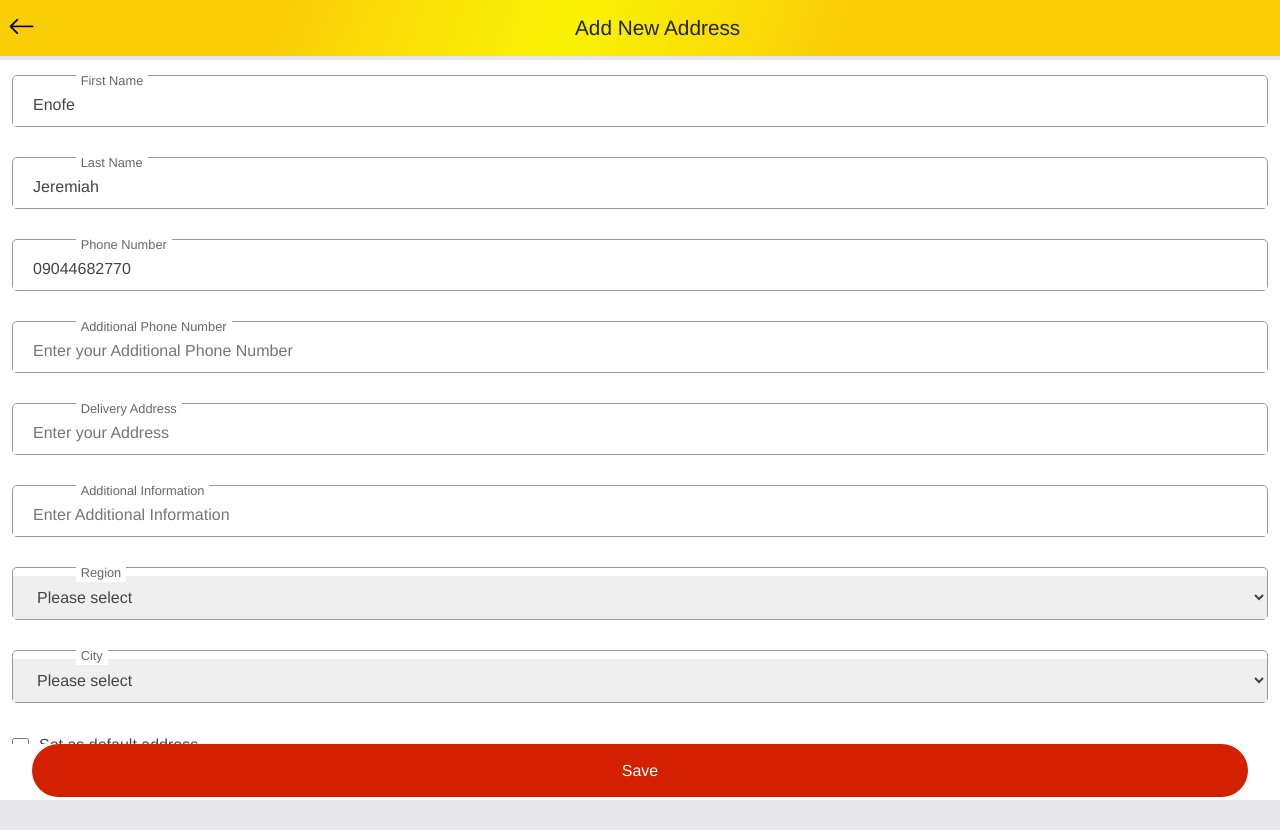
After one commit to Jeremy5522117/Omalis-taste, a PHP site: page /add-new-address.html in a window 1280 px wide. The commit adds this page. Run offline with PHP 8.4, Linux system fonts and the light colour scheme.

Commit message:
add new address

```diff
--- /dev/null
+++ b/add-new-address.html
@@ -0,0 +1,118 @@
+<!DOCTYPE html>
+<html lang="en">
+<head>
+  <meta charset="UTF-8">
+  <meta name="viewport" content="width=device-width, initial-scale=1.0">
+  <title>Document</title>
+
+  <link href="https://cdn.jsdelivr.net/npm/bootstrap@5.3.3/dist/css/bootstrap.min.css" rel="stylesheet" >
+
+  <link rel="stylesheet" href="https://cdn.jsdelivr.net/npm/bootstrap-icons@1.11.3/font/bootstrap-icons.min.css">
+  <link rel="stylesheet" href="asset/css/cart.css">
+  <link rel="stylesheet" href="asset/css/home-address.css">
+  <link rel="stylesheet" href="asset/css/add-new-address.css">
+</head>
+<body>
+  <header>
+    <div class="header-nav"> <a href="home-address.html"> <i class="bi bi-arrow-left"></i></a></div>
+   <div class="header-div">
+
+     <div>
+       <span>Add New Address</span>
+     </div>
+   </div>
+  </header>
+  <main>
+     <form action="">
+    <section>
+
+   <div class="form-group">
+
+    <label class="fn-label">First Name</label>
+    <input type="text" class="input-lg" value="Enofe"/>
+  </div>
+
+
+<div class="form-group">
+
+  <label class="fn-label">Last Name</label>
+  <input type="text" class="input-lg" value="Jeremiah"/>
+</div>
+
+<div class="form-group">
+
+  <label class="fn-label">Phone Number</label>
+  <input type="text" class="input-lg" value="09044682770"/>
+</div>
+
+<div class="form-group">
+
+  <label class="fn-label">Additional Phone Number</label>
+  <input type="text" class="input-lg" placeholder="Enter your Additional Phone Number"/>
+</div>
+
+<div class="form-group">
+
+  <label class="fn-label">Delivery Address</label>
+  <input type="text" class="input-lg" placeholder="Enter your Address"/>
+</div>
+
+<div class="form-group">
+
+  <label class="fn-label">Additional Information</label>
+  <input type="text" class="input-lg" placeholder="Enter Additional Information"/>
+</div>
+
+<div class="form-group">
+
+  <label class="fn-label">Region</label>
+  <select name="" id="" class="input-lg">
+    <option value="0" class="optionOne">Please select</option>
+    <option value="1">Anambra</option>
+    <option value="2">Abuja</option>
+    <option value="3">Abia</option>
+    <option value="4">Benue</option>
+    <option value="5">Bauchi</option>
+    <option value="6">Bayelsa</option>
+    <option value="7">Cross River</option>
+    <option value="8">Delta</option>
+    <option value="9">Edo</option>
+    <option value="10">Ebonyi</option>
+    <option value="11">Enugu</option>
+    <option value="12">Lagos</option>
+  </select>
+</div>
+
+<div class="form-group">
+
+  <label class="fn-label">City</label>
+  <select name="" id="" class="input-lg">
+    <option value="0">Please select</option>
+    <option value="1">Benin City</option>
+   >
+  </select>
+</div>
+ <div class="select-dflt-chk">
+  <input type="checkbox">
+  <label for="">Set as default address</label>
+ </div>
+
+
+
+
+    </section>
+  </form>
+  </main>
+
+
+<section class="ft"> <footer >
+    <div class="check-outt">
+     <div class="a">
+       <button id="" class="check-out-btn" >Save </button>
+     </div>
+   </div>
+  </footer></section>
+
+
+</body>
+</html>
--- /dev/null
+++ b/asset/css/add-new-address.css
@@ -0,0 +1,70 @@
+*{
+  margin: 0;
+  padding: 0;
+  box-sizing: border-box;
+  font-family:'Franklin Gothic Medium', 'Arial Narrow', Arial, sans-serif ;
+}
+main{
+  margin-bottom: 55px;
+}
+
+form{
+  margin-top: 60px;
+  background-color: #fff;
+  padding: 15px 12px;
+}
+
+.form-group{
+  position: relative;
+  border:1px solid #999;
+  margin-bottom: 30px;
+  border-radius: 5px;
+  padding: 8px 0 0 ;
+  transition: border-color 0.3s ease;
+}
+.fn-label{
+  position:absolute;
+  top:-10%;
+  left:5%;
+  background-color:white;
+  color:#666;
+  padding:0 5px;
+  font-size: 0.8rem;
+}
+.input-lg{
+  border:none;
+  border:0;
+  line-height:100%;
+  padding: 12px 20px;
+  width: 100%;
+  font-size: 1rem;
+  color: #444444;
+
+}
+.input-lg:focus{
+  outline: none;
+  border: none;
+}
+.form-group:focus-within {
+  border-color:#face07 ;
+}
+.form-group:focus-within .fn-label{
+  color:#face07 ;
+}
+.select-dflt-chk{
+  display: flex;
+}
+.select-dflt-chk label{
+  padding-left: 10px;
+  color: #444444;
+}
+.select-dflt-chk input{
+  height: 27px;
+  width: 17px;
+}
+.check-outt{
+  background-color: #fff;
+}
+.optionOne{
+  color: red;
+}
--- a/asset/css/cart.css
+++ b/asset/css/cart.css
@@ -69,10 +69,10 @@ main{
   color: #fff;
   border: none;
 }
-.footer{
+footer{
   margin-top: 50px;
   display: flex;
-  justify-content: center;
+  justify-content: c;
 
 }
 .items-list{
--- a/asset/css/home-address.css
+++ b/asset/css/home-address.css
@@ -20,6 +20,7 @@ header{
   font-size: 1.3rem;
   display: flex;
   justify-content: center;
+  z-index: 1;
 }
 .header-div{
   justify-content: center;
@@ -91,3 +92,6 @@ color: #75757a;
 .color-change{
   color:#face07 ;
 }
+.check-outt{
+  background-color: #fff;
+}
--- a/home-address.html
+++ b/home-address.html
@@ -69,11 +69,14 @@
   </main>
 
   <footer >
-    <div class="check-outt">
+    <a href="add-new-address.html">
+      <div class="check-outt">
      <div class="a">
        <button id="" class="check-out-btn" >Add new address </button>
      </div>
    </div>
+    </a>
+
   </footer>
 </body>
 </html>
```
